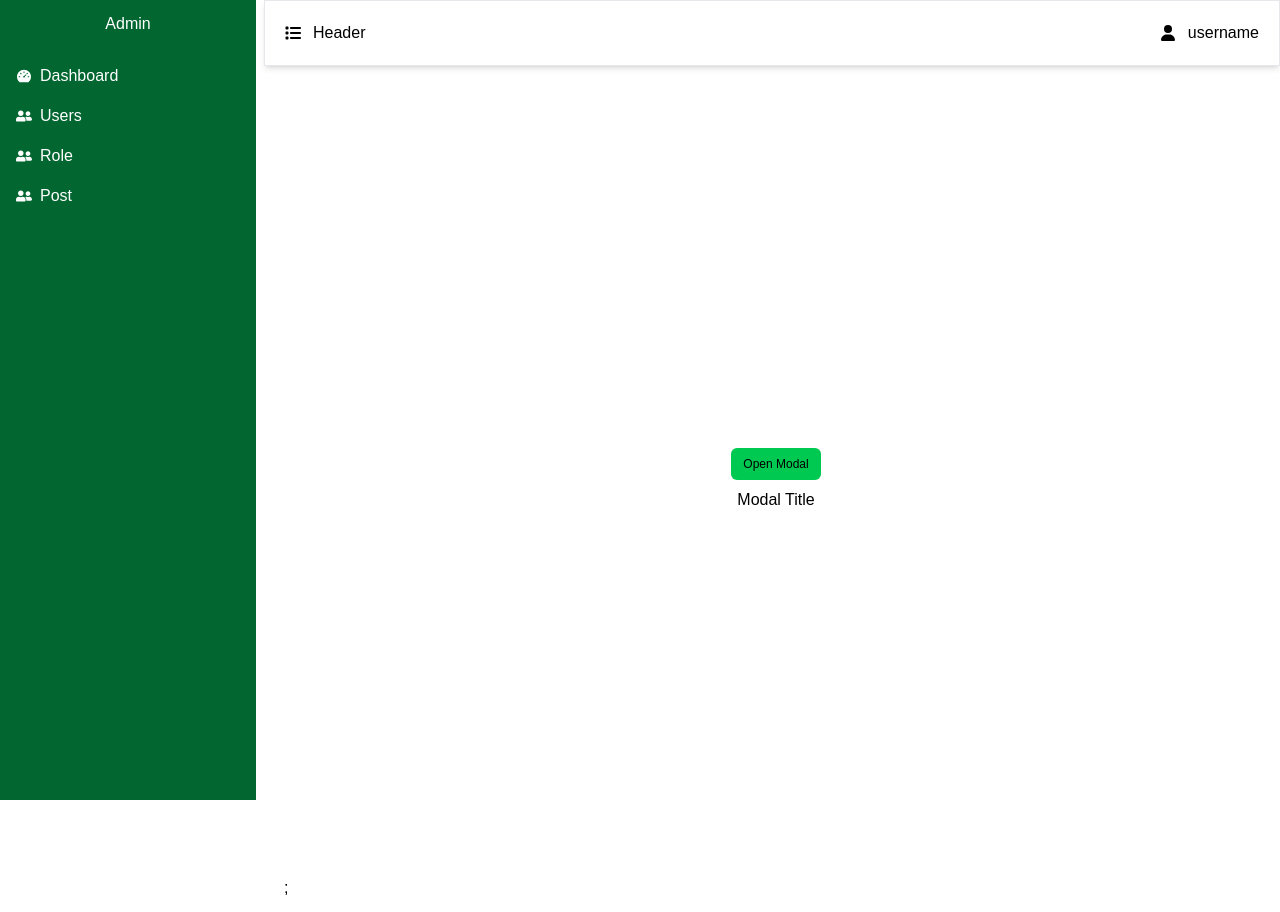
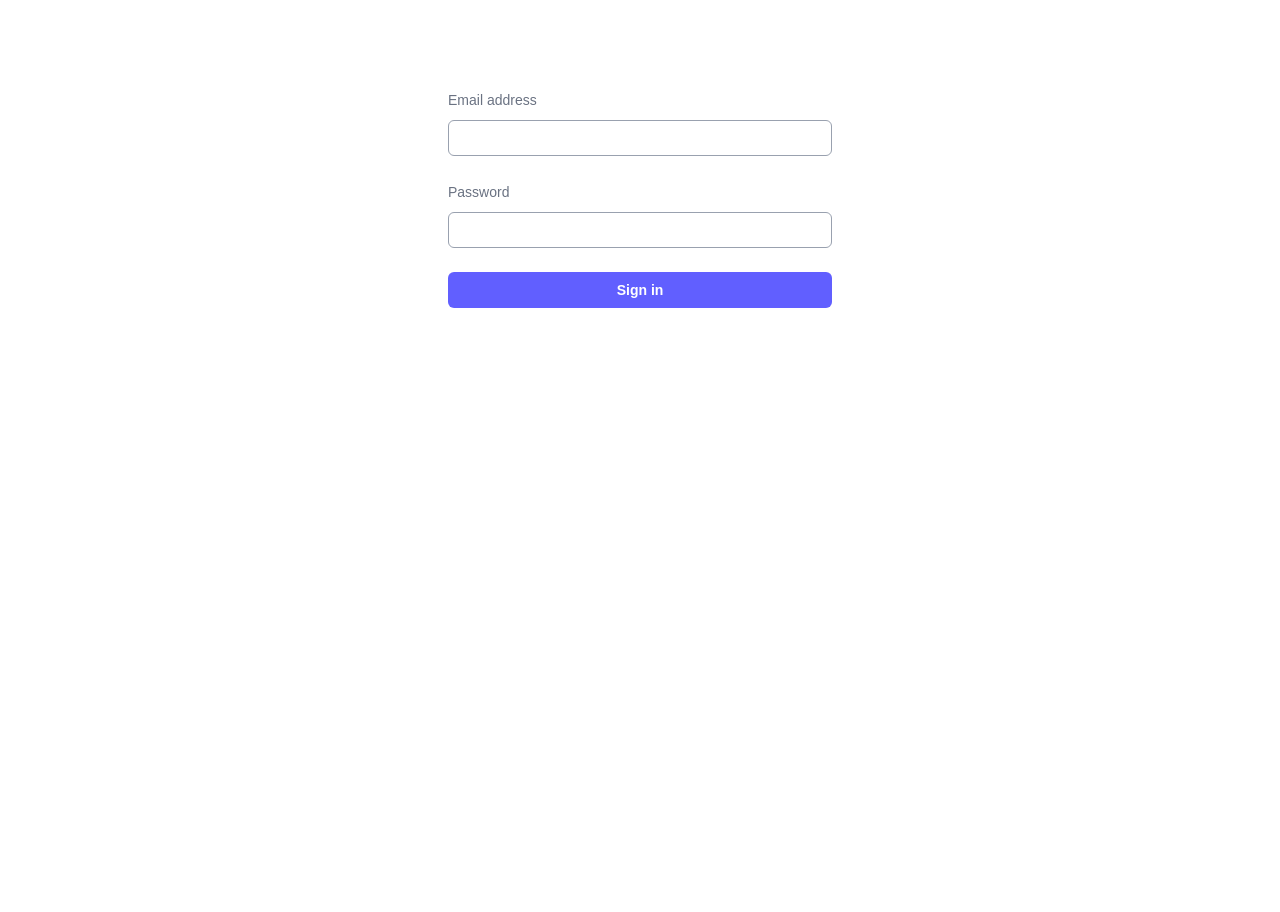
Before and after one commit to Jit-Bdr-Rana/demo-project, a Next.js app: page / in a window 1280 px wide. After the commit the page ends 800 px from the top, so only its background shows below. Built offline with nearby package versions, Linux system fonts and the light colour scheme.

Commit message:
feat: authentication

```diff
--- a/api/rest.api.ts
+++ b/api/rest.api.ts
@@ -1,8 +1,14 @@
+import { getToken } from "@/utils/token";
 import axios from "axios";
 import { error } from "console";
 
 const API = axios.create({
   baseURL: "http://localhost:5000/api",
+});
+
+API.interceptors.request.use((req) => {
+  req.headers.Authorization = `Bearer ${getToken()}`;
+  return req;
 });
 
 export const get = async (url: string) => {
--- /dev/null
+++ b/src/component/Login.tsx
@@ -0,0 +1,87 @@
+import { useForm } from "react-hook-form";
+import { post } from "../../api/rest.api";
+import { setToken } from "@/utils/token";
+import { useRouter } from "next/router";
+
+interface ILogin {
+  email: string;
+  password: string;
+}
+const Login = () => {
+  const router = useRouter();
+  const {
+    register,
+    handleSubmit,
+    formState: { errors },
+  } = useForm<ILogin>();
+
+  const onsubmit = async (value: ILogin) => {
+    const { data, error } = await post("/auth/login", value);
+    if (data && !error) {
+      alert("Login Successfully");
+      setToken(data?.token);
+      router.push("/dashboard");
+    }
+  };
+  return (
+    <div className="flex  min-h-full flex-col justify-center px-6 py-12 lg:px-8">
+      <div className="mt-10 sm:mx-auto sm:w-full sm:max-w-sm">
+        <form onSubmit={handleSubmit(onsubmit)} className="space-y-6">
+          <div>
+            <label className="block text-sm/6 font-medium text-gray-500">
+              Email address
+            </label>
+            <div className="mt-2">
+              <input
+                {...register("email", { required: true })}
+                id="email"
+                type="email"
+                name="email"
+                required
+                className="block w-full rounded-md bg-white/5 px-3 py-1.5 text-base  outline-1 -outline-offset-1 outline-gray-400 placeholder:text-gray-500 focus:outline-2 focus:-outline-offset-2 focus:outline-indigo-500 sm:text-sm/6"
+              />
+              {errors.email && (
+                <p className="mt-2 text-sm text-red-500">
+                  {errors.email.message}
+                </p>
+              )}
+            </div>
+          </div>
+
+          <div>
+            <div className="flex items-center justify-between">
+              <label className="block text-sm/6 font-medium text-gray-500">
+                Password
+              </label>
+            </div>
+            <div className="mt-2">
+              <input
+                {...register("password", { required: true })}
+                id="password"
+                type="password"
+                required
+                className="block w-full rounded-md bg-white/5 px-3 py-1.5 text-base  outline-1 -outline-offset-1 outline-gray-400 placeholder:text-gray-500 focus:outline-2 focus:-outline-offset-2 focus:outline-indigo-500 sm:text-sm/6"
+              />
+              {errors.password && (
+                <p className="mt-2 text-sm text-red-500">
+                  {errors.password.message}
+                </p>
+              )}
+            </div>
+          </div>
+
+          <div>
+            <button
+              type="submit"
+              className="flex w-full justify-center rounded-md bg-indigo-500 px-3 py-1.5 text-sm/6 font-semibold text-white hover:bg-indigo-400 focus-visible:outline-2 focus-visible:outline-offset-2 focus-visible:outline-indigo-500"
+            >
+              Sign in
+            </button>
+          </div>
+        </form>
+      </div>
+    </div>
+  );
+};
+
+export default Login;
--- a/src/component/post/post.tsx
+++ b/src/component/post/post.tsx
@@ -10,7 +10,7 @@ const Post = () => {
           <Button name="Create Post" backgroundColor="bg-blue-500" />
         </Link>
       </div>
-      {/* <Table columns={column} data={roleList} /> */}
+      <Table columns={column} data={roleList} />
     </div>
   );
 };
--- a/src/component/user/User.tsx
+++ b/src/component/user/User.tsx
@@ -67,6 +67,6 @@ const User = () => {
       /> */}
     </div>
   );
-};
+}
 
 export default User;
--- /dev/null
+++ b/src/context/auth.context.tsx
@@ -0,0 +1,28 @@
+import React, { useEffect } from "react";
+import { get } from "../../api/rest.api";
+
+const AuthContext = React.createContext({});
+
+export const AuthContextProvider = ({
+  children,
+}: {
+  children: React.ReactNode;
+}) => {
+  const [user, setUser] = React.useState({});
+
+  const init = async () => {
+    const { data, error } = await get("/auth/init");
+    if (data && !error) {
+      console.log(data);
+      setUser(data?.data);
+    }
+  };
+  useEffect(() => {
+    init();
+  }, []);
+  return (
+    <AuthContext.Provider value={{ user }}>{children}</AuthContext.Provider>
+  );
+};
+
+export const useAuth = () => React.useContext(AuthContext);
--- a/src/pages/_app.tsx
+++ b/src/pages/_app.tsx
@@ -1,11 +1,18 @@
 import Layout from "@/component/layout/Layout";
+import { AuthContextProvider } from "@/context/auth.context";
 import "@/styles/globals.css";
 import type { AppProps } from "next/app";
 
 export default function App({ Component, pageProps }: AppProps) {
+  const isLoginPage = pageProps.loginPage;
+  if (isLoginPage) {
+    return <Component {...pageProps} />;
+  }
   return (
-    <Layout>
-      <Component {...pageProps} />;
-    </Layout>
+    <AuthContextProvider>
+      <Layout>
+        <Component {...pageProps} />
+      </Layout>
+    </AuthContextProvider>
   );
 }
--- a/src/pages/index.tsx
+++ b/src/pages/index.tsx
@@ -1,63 +1,17 @@
 import Button from "@/component/Button";
+import Login from "@/component/Login";
 import Modal from "@/component/Modal";
 import { useState } from "react";
 
 export default function Home() {
   const [open, setIsOpen] = useState(false);
-  return (
-    <div className="flex flex-col items-center justify-center min-h-screen">
-      {/* <h1>Tab Design</h1> */}
-      {/* <Tab /> */}
-      {/* <Counter /> */}
-      {/* <List /> */}
-      {/* <Breadcrumb
-        data={[
-          { title: "Home", link: "/" },
-          { title: "About", link: "/about" },
-          { title: "Contact", link: "/contact" },
-        ]}
-      /> */}
-      {/* <Alert message="This is a success message" type="success" /> */}
-      {/* <Alert message="This is a error message" type="error" /> */}
-      {/* <Table
-        data={[
-          {
-            name: "John Doe",
-            email: "john@example.com",
-            address: "123 Main St",
-            phone: "123-456-7890",
-          },
-          {
-            name: "John Doe",
-            email: "john@example.com",
-            address: "123 Main St",
-            phone: "123-456-7890",
-          },
-        ]}
-        columns={[
-          {
-            title: "Name",
-            dataIndex: "name",
-          },
-          {
-            title: "Email",
-            dataIndex: "email",
-          },
-          {
-            title: "Address",
-            dataIndex: "address",
-          },
-          {
-            title: "Phone",
-            dataIndex: "phone",
-          },
-        ]}
-      /> */}
+  return <Login />;
+}
 
-      <Button onClick={() => setIsOpen(true)} name="Open Modal" />
-      <Modal isOpen={open} setIsOpen={setIsOpen} title="Modal Title">
-        this is new modal content
-      </Modal>
-    </div>
-  );
+export async function getServerSideProps() {
+  return {
+    props: {
+      loginPage: true,
+    },
+  };
 }
--- /dev/null
+++ b/src/utils/token.ts
@@ -0,0 +1,7 @@
+export const setToken = (token: string) => {
+  localStorage.setItem("token", token);
+};
+
+export const getToken = () => {
+  return localStorage.getItem("token");
+};
```
